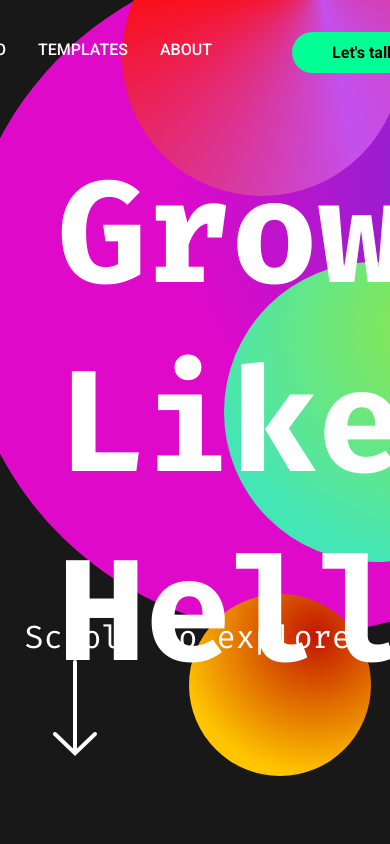
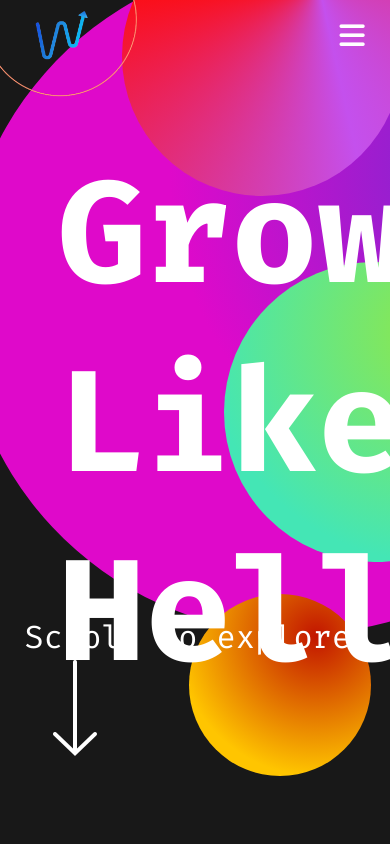
Before and after one commit to WebDilemma/Portfolio-React, a React (Create React App) app: page / in a window 390 px wide. Shown: the top 844 px of the page. Built offline with nearby package versions, Linux system fonts and the light colour scheme.

Commit message:
feat: fa added with responsive navbar

```diff
--- a/public/index.html
+++ b/public/index.html
@@ -15,5 +15,6 @@
   <body>
     <noscript>You need to enable JavaScript to run this app.</noscript>
     <div id="root"></div>
+    <script src="https://kit.fontawesome.com/4c323cba55.js" crossorigin="anonymous"></script>
   </body>
 </html>
--- a/src/Components/Navbar/Navbar.jsx
+++ b/src/Components/Navbar/Navbar.jsx
@@ -1,24 +1,29 @@
-import React, { useEffect, useRef } from 'react';
+import React, { useEffect, useRef, useState } from 'react';
 import './Navbar.styles.css';
 import Logo from '../../Assets/wd_logo_nav.png';
 import { Link } from 'react-router-dom';
 
 const Navbar = () => {
   const imgRef = useRef();
-  useEffect(() => {
-    window.addEventListener('scroll', function () {
-      const navbarLogo = imgRef;
-      let value = window.scrollY;
-      navbarLogo.current.style.right = `${value * 0.06}px`;
-    });
-  });
+  const [showNav, setShowNav] = useState(false);
+  // useEffect(() => {
+  //   window.addEventListener('scroll', function () {
+  //     const navbarLogo = imgRef;
+  //     let value = window.scrollY;
+  //     navbarLogo.current.style.right = `${value * 0.06}px`;
+  //   });
+  // });
 
   return (
     <nav className="navbar">
       <div className="navbar__logoContainer">
         <img ref={imgRef} id="logoImg" className="navbar__logoImg" src={Logo} alt="logo" />
       </div>
-      <ul className="navbar__nav">
+      <div className="navbar__burgerBtn" onClick={() => setShowNav(!showNav)}>
+        <i class={showNav ? 'fas fa-times' : 'fas fa-bars'}></i>
+      </div>
+
+      <ul className={showNav ? 'navbar__nav active' : 'navbar__nav'}>
         <li>
           <a href="/">Home</a>
         </li>
--- a/src/Components/Navbar/Navbar.styles.css
+++ b/src/Components/Navbar/Navbar.styles.css
@@ -5,22 +5,18 @@
   z-index: 100;
   display: flex;
   width: 100%;
-  justify-content: center;
+  justify-content: space-around;
 }
 
 .navbar__logoContainer {
   position: relative;
-  flex: 0 0 33.33%;
   transform: all 0.3s ease;
-  /* justify-content: flex-end; */
-  display: flex;
+  z-index: 2;
 }
 
 .navbar__logoImg {
-  position: absolute;
   object-fit: contain;
   height: 100px;
-  right: 4px;
 }
 
 .navbar__nav {
@@ -39,12 +35,9 @@
   text-transform: uppercase;
 }
 
-.navbar__contactBtb {
-  flex: 0 0 33.33%;
-}
-
-.navbar__contactBtb div {
-  margin: 2rem 16rem 0 4rem;
+.navbar__contactBtb > div {
+  /* margin: 2rem 16rem 0 4rem; */
+  margin-top: 2rem;
   cursor: pointer;
   font-family: Roboto;
   font-weight: 700;
@@ -59,3 +52,60 @@
   align-items: center;
   border: none;
 }
+
+.navbar__burgerBtn {
+  display: none;
+  z-index: 2;
+}
+
+@media (max-width: 960px) {
+  .navbar {
+    display: flex;
+    justify-content: flex-end;
+    margin-right: 5rem;
+    position: relative;
+  }
+  .navbar__logoContainer {
+    position: absolute;
+    left: -70px;
+    top: 0;
+  }
+
+  .navbar__nav {
+    display: flex;
+    flex-direction: column;
+    width: 100%;
+    height: 500px;
+    position: absolute;
+    transition: all 0.3s ease;
+    top: -500px;
+    z-index: -1;
+    text-align: center;
+  }
+
+  .navbar__nav.active li:hover {
+    transition: cubic-bezier(1, 0, 0, 1);
+    background: rgba(255, 255, 255, 0.24);
+  }
+
+  .navbar__nav.active {
+    background: linear-gradient(152.97deg, rgba(255, 255, 255, 0.2) 0%, rgba(21, 21, 21, 0) 100%);
+    backdrop-filter: blur(42px);
+    top: 0;
+    z-index: 1;
+  }
+
+  .navbar__burgerBtn {
+    display: block;
+    position: absolute;
+    top: 0;
+    right: 0;
+    transform: translate(-100%, 60%);
+    font-size: 1.8rem;
+    cursor: pointer;
+  }
+
+  .navbar__contactBtb {
+    display: none;
+  }
+}
```
